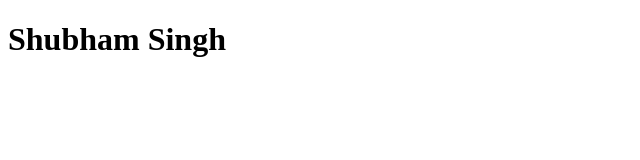
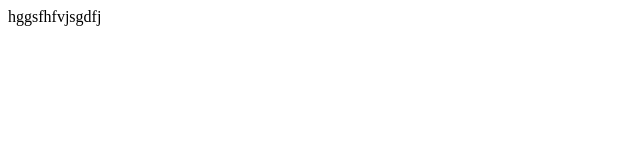
Before and after one commit to Singh-shubham2003/Demo-CSe, a plain HTML site: page index.html in a window 1280 px wide. Shown: the whole page, without its empty margins (0-640 px from the left). Drawn offline with Linux system fonts and the light colour scheme.

Commit message:
my files

```diff
--- a/index.html
+++ b/index.html
@@ -3,9 +3,9 @@
 <head>
     <meta charset="UTF-8">
     <meta name="viewport" content="width=device-width, initial-scale=1.0">
-    <title>Shubham Singh</title>
+    <title>jhgjg</title>
 </head>
 <body>
-    <h1>Shubham Singh</h1>
+    hggsfhfvjsgdfj
 </body>
 </html>
```
